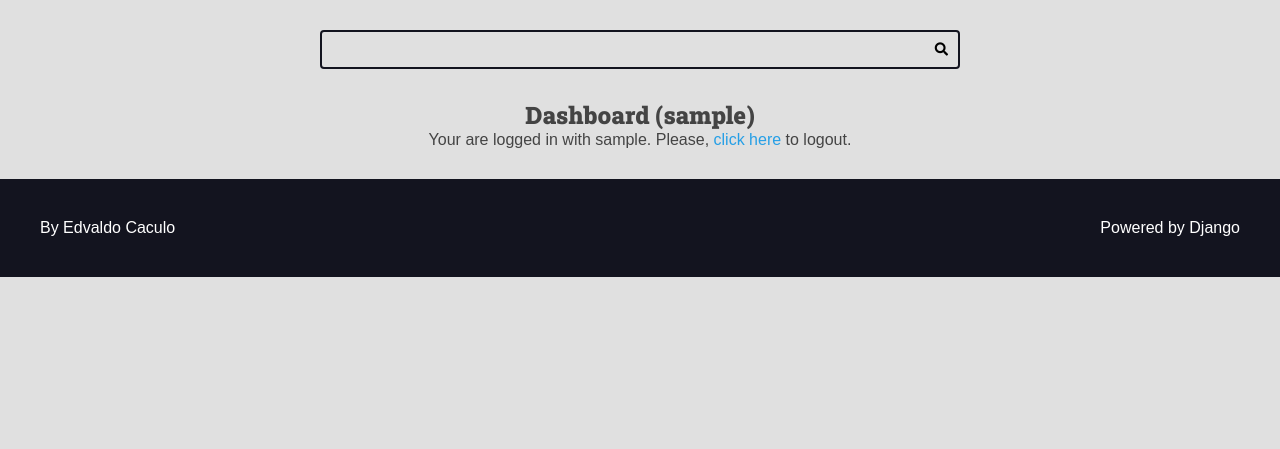
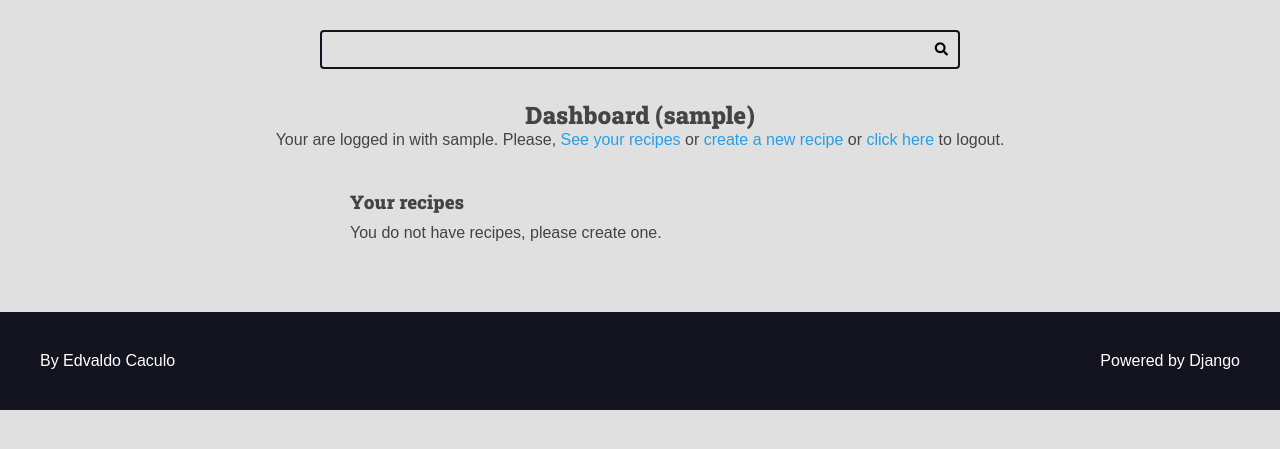
Before and after one commit to edvaldocaculo/recipes, a Django app: page /authors/dashboard/ in a window 1280 px wide. Shown: the part 100-549 px from the top of the page. Run offline with Django 4.2, Linux system fonts and the light colour scheme; the visitor is signed in with stand-in values (Sample User, id 1); data that the repository does not hold is empty.

Commit message:
Novas atualizações

```diff
--- a/authors/templates/authors/pages/dashboard.html
+++ b/authors/templates/authors/pages/dashboard.html
@@ -6,8 +6,30 @@
   <div class="main-content center container">
     <h2>Dashboard ({{ user }})</h2>
     {% include 'authors/partials/login_message.html' %}
+    {% include 'global/partials/messages.html' %}
+    <div class="authors-dashboard-container">
+      <h3>Your recipes</h3>
+      <ul>
+        {% for recipe in recipes %}
+          <li>
+            <a href="{% url 'dashboard_recipe_edit' recipe.id %}">{{ recipe.title }}</a>
+            <form
+            class="inline-form form-delete"
+            action="{% url 'dashboard_recipe_delete' %}" -
+            method='POST'
+            >
+              {% csrf_token %}
+              <input type="hidden" name="id" value="{{ recipe.id }}">
+              <button class="plaintext-button" type="submit">❌</button>
+            </form>
+          </li>
+        {% empty %}
+          <li>
+            <p>You do not have recipes, please create one.</p>
+          </li>
+        {% endfor %}
+      </ul>
+    </div>
   </div>
-
   {% include 'global/partials/messages.html' %}
-
   {% endblock content %}
--- a/authors/templates/authors/pages/login.html
+++ b/authors/templates/authors/pages/login.html
@@ -23,5 +23,8 @@
     {% include 'authors/partials/login_message.html' %}
 </div>
 {% include 'global/partials/messages.html' %}
-{% include 'global/partials/form.html' %}
+{% if not user.is_authenticated %}
+  {% include 'global/partials/form.html' %}
+{% endif %}
+
 {% endblock content %}
--- a/authors/templates/authors/partials/login_message.html
+++ b/authors/templates/authors/partials/login_message.html
@@ -3,6 +3,8 @@
     Your are logged in with
     {{ request.user.username }}.
     Please,
+    <a href="{% url 'dashboard' %}">See your recipes</a> or
+    <a href="{% url 'dashboard_recipe_new' %}">create a new recipe</a> or
     <form class="inline-form" action="{% url 'logout' %}" method='POST'>
       {% csrf_token %}
       <input type="hidden" name="username" value="{{ request.user.username }}">
--- a/authors/urls.py
+++ b/authors/urls.py
@@ -9,4 +9,22 @@ urlpatterns = [
     path('login/create/', views.login_create, name='create_login'),
     path('logout/', views.logout_view, name='logout'),
     path('dashboard/', views.dashboard, name='dashboard'),
+    path(
+        'dashboard/recipe/new/',
+        views.dashboard_recipe_new,
+        name='dashboard_recipe_new'
+    ),
+    path(
+        'dashboard/recipe/delete/',
+        views.dashboard_recipe_delete,
+        name='dashboard_recipe_delete'
+    ),
+    path(
+        'dashboard/recipe/<int:id>/edit/',
+        views.dashboard_recipe_edit,
+        name='dashboard_recipe_edit'
+    ),
+
+
+
 ]
--- a/authors/views.py
+++ b/authors/views.py
@@ -4,6 +4,9 @@ from django.contrib.auth.decorators import login_required
 from django.http import Http404
 from django.shortcuts import redirect, render
 from django.urls import reverse
+
+from authors.forms.recipe_form import AuthorRecipeForm
+from recipes.models import Recipe
 
 from .forms import LoginForms, RegisterForm
 
@@ -15,7 +18,7 @@ def register_view(request):
     form = RegisterForm(register_form_data)
     return render(request, 'authors/pages/register_view.html', context={
         'form': form,
-        'form_action': reverse('create')
+        'form_action': reverse('create')  # URL
     })
 
 
@@ -84,6 +87,123 @@ def logout_view(request):
     return redirect(reverse('login'))
 
 
+# ---------------------------------------------------------------------------------------------
+# Visualizar a dashboard do usuario
+# ---------------------------------------------------------------------------------------------
+
 @login_required(login_url='login', redirect_field_name='next')
 def dashboard(request):
-    return render(request, 'authors/pages/dashboard.html')
+    recipes = Recipe.objects.filter(
+        is_published=False,
+        author=request.user
+    )
+    return render(
+        request,
+        'authors/pages/dashboard.html',
+        context={
+            'recipes': recipes,
+        }
+    )
+
+# ----------------------------------------------------------------
+# função para Editar a recipe
+# ----------------------------------------------------------------
+
+
+@login_required(login_url='login', redirect_field_name='next')
+def dashboard_recipe_edit(request, id):
+    recipe = Recipe.objects.filter(
+        is_published=False,
+        author=request.user,
+        pk=id,
+    ).first()
+    if not recipe:
+        raise Http404()
+
+    # cria um formulário que pode receber uma receita ou não,
+    # e posssui/recebe uma instância recipe
+    form = AuthorRecipeForm(
+        request.POST or None,
+        files=request.FILES or None,
+        instance=recipe
+    )
+    if form.is_valid():
+        # Agora, o form é válido e eu posso tentar salvar na zona do admin
+        recipe = form.save(commit=False)
+
+        recipe.author = request.user
+        recipe.preparation_steps_is_html = False
+        recipe.is_published = False
+
+        recipe.save()
+
+        messages.success(request, 'Sua receita foi salva com sucesso!')
+        # Redireciona a resposta atraves da url
+        return redirect(reverse('dashboard_recipe_edit', args=(id,)))
+    return render(
+        request,
+        'authors/pages/dashboard_recipe.html',
+        context={
+            "form": form
+        }
+    )
+
+# ------------------------------------------------------------
+# Criar uma nova recipe
+# ------------------------------------------------------------
+
+
+@login_required(login_url='login', redirect_field_name='next')
+def dashboard_recipe_new(request):
+    form = AuthorRecipeForm(
+        data=request.POST or None,
+        files=request.FILES or None,
+    )
+
+    if form.is_valid():
+        recipe = form.save(commit=False)
+
+        recipe.author = request.user
+        recipe.preparation_steps_is_html = False
+        recipe.is_published = False
+
+        recipe.save()
+
+        messages.success(request, 'Salvo com sucesso!')
+        return redirect(
+            reverse('dashboard_recipe_edit', args=(recipe.id,))
+        )
+
+    return render(
+        request,
+        'authors/pages/dashboard_recipe.html',
+        context={
+            'form': form,
+            'form_action': reverse('dashboard_recipe_new')
+        }
+    )
+
+# -------------------------------------------------------------
+# Apagar uma receita
+# -------------------------------------------------------------
+
+
+@login_required(login_url='login', redirect_field_name='next')
+def dashboard_recipe_delete(request):
+    if not request.POST:
+        raise Http404()
+
+    POST = request.POST
+    id = POST.get('id')
+    recipe = Recipe.objects.filter(
+        is_published=False,
+        author=request.user,
+        pk=id,
+    ).first()
+
+    if not recipe:
+        raise Http404()
+
+    recipe.delete()
+    messages.success(request, 'Deleted successfully.')
+    return redirect(reverse('dashboard'))
--- a/base_static/global/css/style.css
+++ b/base_static/global/css/style.css
@@ -67,7 +67,13 @@ h5,
 h6 {
     font-family: var(--font-headings);
 }
-
+img {
+    max-width: 100%;
+  }
+  a {
+    color: var(--color-primary);
+    text-decoration: none;
+  }
 .main-header-container {
     background-color: var(--color-primary-dark);
 }
@@ -287,6 +293,9 @@ h6 {
 .center {
     text-align: center;
 }
+.left {
+    text-align: left;
+}
 .m-x{
     margin: var(--spacing-gutter-medium);
 }
@@ -385,11 +394,16 @@ h6 {
   .errorlist{
     color: var(--color-error-dark);
   }
-  .form-content input {
+  .form-content input,
+  .form-content textarea,
+  .form-content select {
     width: 100%;
     padding: 1rem;
     border-radius: 0.4rem;
     border: 0.1rem solid var(--color-primary-dark);
+  }
+  .span-2 {
+    grid-column: span 2;
   }
   .form-content button {
     padding: 1rem;
@@ -404,6 +418,28 @@ h6 {
     grid-template-columns: repeat(auto-fit, minmax(30rem, 1fr));
     gap: var(--spacing-gutter-medium);
   }
+
+  .authors-dashboard-container {
+    max-width: 64rem;
+    text-align: left;
+    padding: var(--spacing-gutter-medium);
+    margin: 0 auto;
+  }
+
+  .authors-dashboard-container h3,
+  .authors-dashboard-container p,
+  .authors-dashboard-container ul {
+    list-style-type: none;
+    margin: 1rem 0;
+  }
+  .authors-dashboard-container ul li a{
+    text-decoration: none;
+    transition: all 300ms ease-in-out;
+    color: var(--color-primary);
+  }
+  .authors-dashboard-container ul li a:hover{
+    color: var(--color-white);
+  }
   @media (max-width:600px ){
     .main-content-list, .form-content-grid {
         grid-template-columns: repeat(auto-fit, minmax(100%, 1fr));
--- /dev/null
+++ b/base_static/global/js/scripts.js
@@ -0,0 +1,17 @@
+function my_scope() {
+    const forms = document.querySelectorAll('.form-delete');
+
+    for (const form of forms) {
+      form.addEventListener('submit', function (e) {
+        e.preventDefault();
+
+        const confirmed = confirm('Are you sure?');
+
+        if (confirmed) {
+          form.submit();
+        }
+      });
+    }
+  }
+
+  my_scope();
--- a/base_template/global/base.html
+++ b/base_template/global/base.html
@@ -1,6 +1,7 @@
 <!DOCTYPE html>
 <html lang="pt">
 
+{% load static %}
 <head>
     {% include 'global/partials/head.html' %}
 
@@ -16,7 +17,7 @@
         {% include 'global/partials/pagination.html' %}
     </main>
     {% include 'global/partials/footer.html' %}
-
+    <script src="{% static 'global/js/scripts.js' %}"></script>
 </body>
 
 </html>
--- /dev/null
+++ b/utils/strings.py
@@ -0,0 +1,6 @@
+def is_positive_number(value):
+    try:
+        number_string = float(value)
+    except ValueError:
+        return False
+    return number_string > 0
```
Also changed, not shown: authors/forms/recipe_form.py (added, +83 -0 lines), authors/templates/authors/pages/dashboard_recipe.html (added, +17 -0 lines), base_template/global/partials/form.html (+7 -2 lines), recipes/admin.py (+11 -1 lines). Lines whose indentation alone changed are shown as unchanged.
